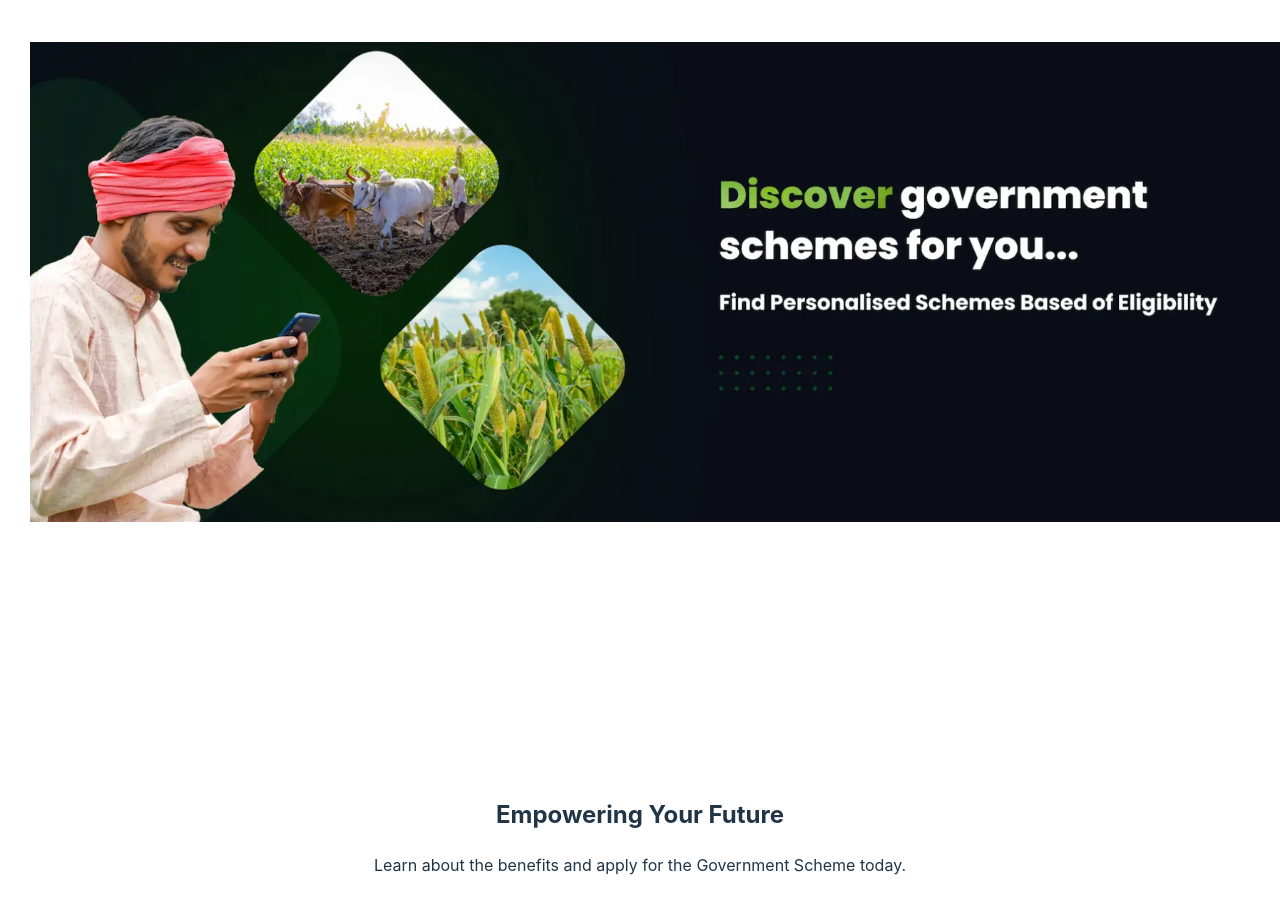
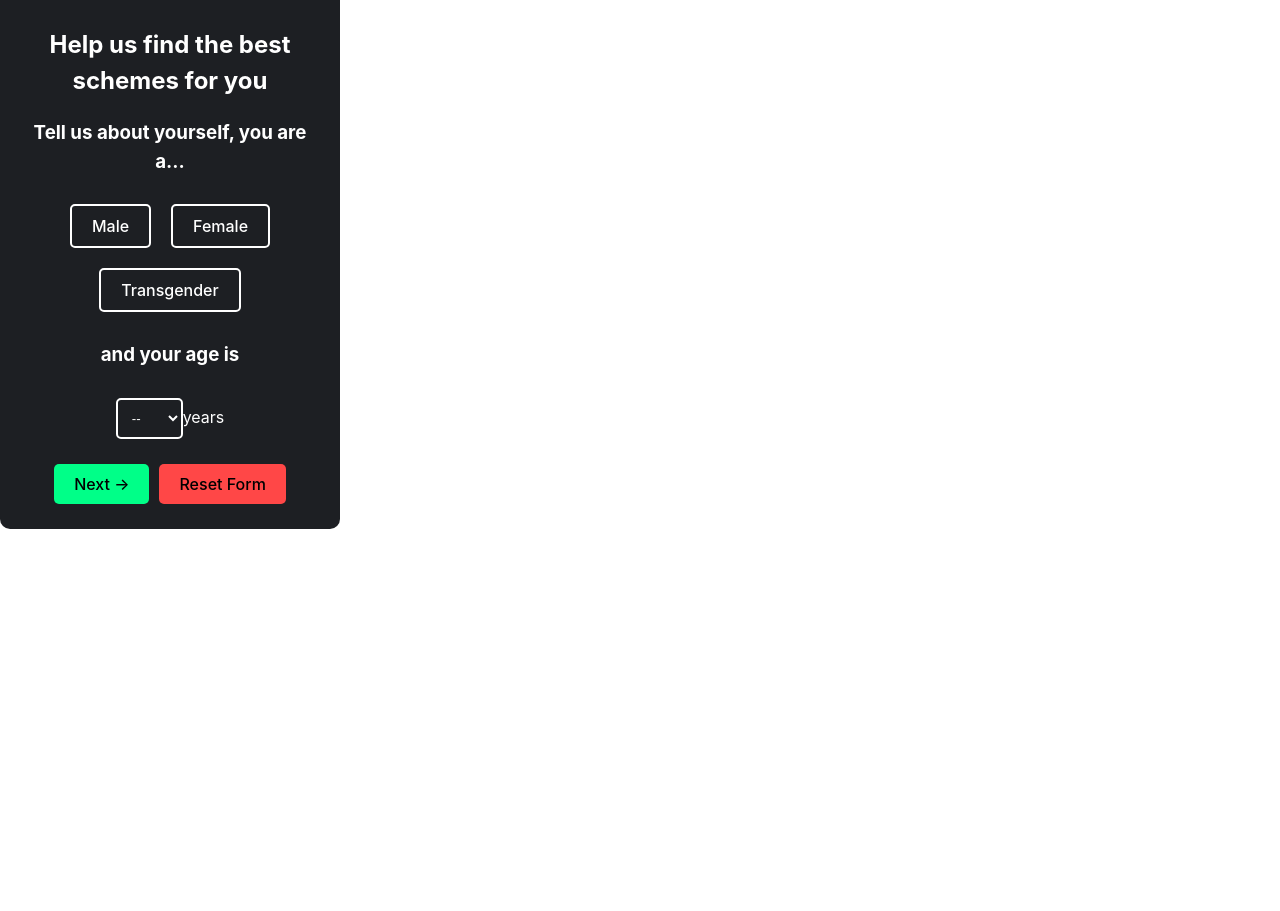
Before and after one commit to shui6540/new-sih, a React (Vite) app: page /apply in a window 1280 px wide. Shown: the part 246-1157 px from the top of the page. After the commit the page ends 800 px from the top, so only its background shows below. Built offline with nearby package versions, Linux system fonts and the light colour scheme.

Commit message:
new changes

```diff
--- a/src/App.jsx
+++ b/src/App.jsx
@@ -22,7 +22,7 @@ function App() {
           <Route path="/schemes" element={<SchemeListPage />} />
           <Route path="/apply" element={<Form />} />
         </Routes>
-        <Footer />
+
       </div>
     </Router>
   );
--- a/src/components/Form.jsx
+++ b/src/components/Form.jsx
@@ -1,13 +1,84 @@
-// Form.jsx
-import React from 'react';
+import React, { useState } from 'react';
+import './Form.css'; // Optional: Create a separate CSS file or use inline styles
 
-const Form = () => {
+const GenderForm = () => {
+  const [gender, setGender] = useState('');
+  const [age, setAge] = useState('');
+
+  const handleSubmit = (e) => {
+    e.preventDefault();
+    if (gender && age) {
+      alert(`You selected: ${gender}, Age: ${age}`);
+
+    } else {
+      alert('Please select both gender and age.');
+    }
+  };
+
+  const handleReset = () => {
+    setGender('');
+    setAge('');
+  };
+
   return (
-    <div>
-      <h1>Application Form</h1>
-      {/* Add your form fields and logic here */}
+    <div className="form-container">
+      <h2>Help us find the best schemes for you</h2>
+      <form onSubmit={handleSubmit}>
+        <div className="form-step">
+          <h3>Tell us about yourself, you are a...</h3>
+          <div className="gender-selection">
+            <button
+              type="button"
+              className={gender === 'Male' ? 'active' : ''}
+              onClick={() => setGender('Male')}
+            >
+              Male
+            </button>
+            <button
+              type="button"
+              className={gender === 'Female' ? 'active' : ''}
+              onClick={() => setGender('Female')}
+            >
+              Female
+            </button>
+            <button
+              type="button"
+              className={gender === 'Transgender' ? 'active' : ''}
+              onClick={() => setGender('Transgender')}
+            >
+              Transgender
+            </button>
+          </div>
+
+          <div className="age-selection">
+            <h3>and your age is</h3>
+            <select
+              value={age}
+              onChange={(e) => setAge(e.target.value)}
+              required
+            >
+              <option value="">--</option>
+              {Array.from({ length: 100 }, (_, i) => i + 1).map((num) => (
+                <option key={num} value={num}>
+                  {num}
+                </option>
+              ))}
+            </select>
+            <span>years</span>
+          </div>
+
+          <div className="form-buttons">
+            <button type="submit" className="next-button">
+              Next →
+            </button>
+            <button type="button" className="reset-button" onClick={handleReset}>
+              Reset Form
+            </button>
+          </div>
+        </div>
+      </form>
     </div>
   );
 };
 
-export default Form;
+export default GenderForm;
--- a/src/components/Header.jsx
+++ b/src/components/Header.jsx
@@ -98,95 +98,10 @@ const Header = () => {
         </nav>
       </header>
 
-      <main style={{ display: 'flex', justifyContent: 'center', alignItems: 'center', height: '80vh' ,marginLeft:'30px'}}>
-        <img
-          src="/slide.png"
-          alt="Centered"
-          style={{ maxWidth: '100%', maxHeight: '100%' }}
-        />
-      </main>
 
-      {/* Add the App sections here */}
-      <div>
-        <HeroSection />
-
-        <ApplySection />
-        <CategoryGrid />
-
-
-      </div>
     </div>
   );
 };
 
-// HeroSection component
-function HeroSection() {
-  return (
-    <section id="hero" style={sectionStyle}>
-      <div style={contentStyle}>
-        <h2>Empowering Your Future</h2>
-        <p>Learn about the benefits and apply for the Government Scheme today.</p>
-        <Link to="/apply" style={ctaButtonStyle}>Apply Now</Link>
-      </div>
-    </section>
-  );
-}
-
-// AboutSection component
-function AboutSection() {
-  return (
-    <section id="about" style={sectionStyle}>
-      <div style={contentStyle}>
-        <h2>About the Scheme</h2>
-        <p>Detailed information about the government scheme, its purpose, and goals.</p>
-      </div>
-    </section>
-  );
-}
-
-
-
-// ApplySection component
-function ApplySection() {
-  return (
-    <section id="apply" style={sectionStyle}>
-      <div style={contentStyle}>
-        <h2>How to Apply</h2>
-        <p>Step-by-step instructions on how to apply for the scheme.</p>
-      </div>
-    </section>
-  );
-}
-
-
-
-
-const sectionStyle = {
-  display: 'flex',
-  justifyContent: 'center',
-  alignItems: 'center',
-  height: '500px', // Set desired height
-  width: '100%', // Full width
- // Optional background color
-  margin: '15px 0'
-};
-
-const contentStyle = {
-  textAlign: 'center',
-  width: '80%', // Adjust width as needed
-  maxWidth: '800px', // Adjust max width as needed
-  padding: '20px',
-  boxSizing: 'border-box'
-};
-
-const ctaButtonStyle = {
-  display: 'inline-block',
-  padding: '10px 20px',
-  marginTop: '20px',
-  backgroundColor: '#FFBF78',
-  color: 'white',
-  borderRadius: '20px',
-  textDecoration: 'none'
-};
 
 export default Header;
--- a/src/pages/HomePage.jsx
+++ b/src/pages/HomePage.jsx
@@ -1,5 +1,9 @@
 import React from 'react';
+import '@fortawesome/fontawesome-free/css/all.min.css'; // Import Font Awesome CSS
+import CategoryGrid from '../components/CategoryGrid';
+import { Link } from 'react-router-dom';
 import { LineChart, PieChart, Line, XAxis, YAxis, CartesianGrid, Tooltip, Legend, Pie, Cell } from 'recharts';
+import Footer from '../components/Footer'; // Import Footer component if not already imported
 
 const data = [
   { year: 1901, population: 17552 },
@@ -20,9 +24,19 @@ const COLORS = ['#0088FE', '#00C49F', '#FFBB28', '#FF8042', '#8884d8', '#f5f5f5'
 
 const HomePage = () => {
   return (
+    <div style={{ display: 'flex', flexDirection: 'column' }}>
+      {/* Main Image */}
+      <main style={{ display: 'flex', justifyContent: 'center', alignItems: 'center', height: '80vh', marginLeft: '30px' }}>
+        <img
+          src="/slide.png"
+          alt="Centered"
+          style={{ maxWidth: '100%', maxHeight: '100%' }}
+        />
+      </main>
 
-    <div style={{ display: 'flex', justifyContent: 'space-around' }}>
-
+      {/* Charts and Sections */}
+      <div style={{ display: 'flex', flexDirection: 'column', alignItems: 'center' }}>
+        <div style={{ display: 'flex', justifyContent: 'space-around', width: '100%' }}>
           {/* Line Chart */}
           <LineChart width={600} height={300} data={data} margin={{ top: 5, right: 30, left: 20, bottom: 5 }}>
             <XAxis dataKey="year" />
@@ -52,9 +66,100 @@ const HomePage = () => {
             <Tooltip />
             <Legend />
           </PieChart>
+        </div>
 
+        {/* Add the App sections here */}
+        <div>
+          <HeroSection />
+          <ApplySection />
+          <CategoryGrid />
+        </div>
+      </div>
+
+      {/* Footer component */}
+      <Footer />
     </div>
   );
 };
 
+// HeroSection component
+function HeroSection() {
+  return (
+    <section id="hero" style={sectionStyle}>
+      <div style={contentStyle}>
+        <h2>Empowering Your Future</h2>
+        <p>Learn about the benefits and apply for the Government Scheme today.</p>
+        <Link to="/apply" style={ctaButtonStyle}>Apply Now</Link>
+      </div>
+    </section>
+  );
+}
+
+// AboutSection component
+function AboutSection() {
+  return (
+    <section id="about" style={sectionStyle}>
+      <div style={contentStyle}>
+        <h2>About the Scheme</h2>
+        <p>Detailed information about the government scheme, its purpose, and goals.</p>
+      </div>
+    </section>
+  );
+}
+
+// ApplySection component
+function ApplySection() {
+  return (
+    <section id="apply" style={sectionStyle}>
+      <div style={contentStyle}>
+        <h2>How to Apply</h2>
+        <p>Step-by-step instructions on how to apply for the scheme.</p>
+      </div>
+    </section>
+  );
+}
+
+// ContactSection component
+function ContactSection() {
+  return (
+    <section id="contact" style={sectionStyle}>
+      <div style={contentStyle}>
+        <h2>Contact Us</h2>
+        <p>If you have any questions, feel free to reach out to us.</p>
+        <address>
+          <p>Email: <a href="mailto:info@government.gov">info@government.gov</a></p>
+          <p>Phone: +1 (234) 567-890</p>
+        </address>
+      </div>
+    </section>
+  );
+}
+
+const sectionStyle = {
+  display: 'flex',
+  justifyContent: 'center',
+  alignItems: 'center',
+  height: '500px', // Set desired height
+  width: '100%', // Full width
+  margin: '15px 0'
+};
+
+const contentStyle = {
+  textAlign: 'center',
+  width: '80%', // Adjust width as needed
+  maxWidth: '800px', // Adjust max width as needed
+  padding: '20px',
+  boxSizing: 'border-box'
+};
+
+const ctaButtonStyle = {
+  display: 'inline-block',
+  padding: '10px 20px',
+  marginTop: '20px',
+  backgroundColor: '#FFBF78',
+  color: 'white',
+  borderRadius: '20px',
+  textDecoration: 'none'
+};
+
 export default HomePage;
```
Also changed, not shown: src/components/Form.css (indentation only). Lines whose indentation alone changed are shown as unchanged.
